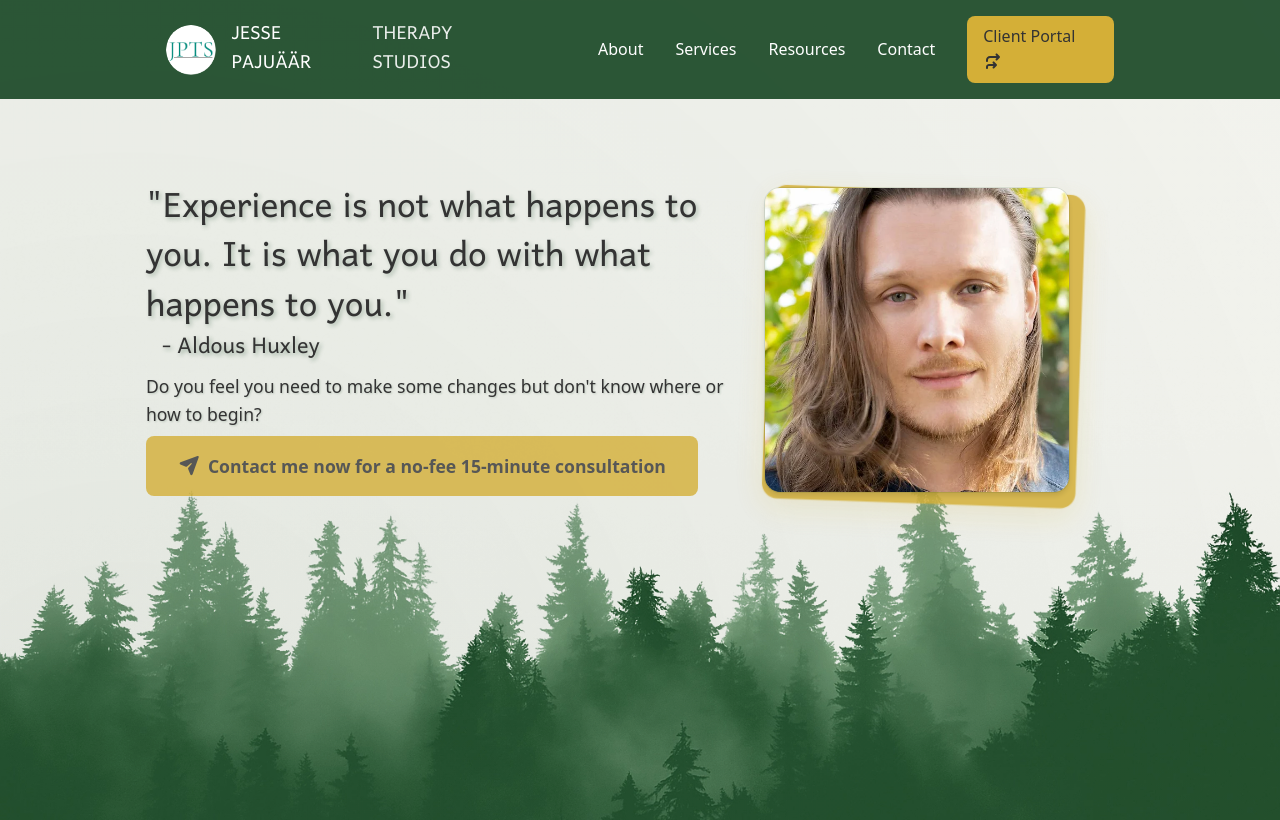
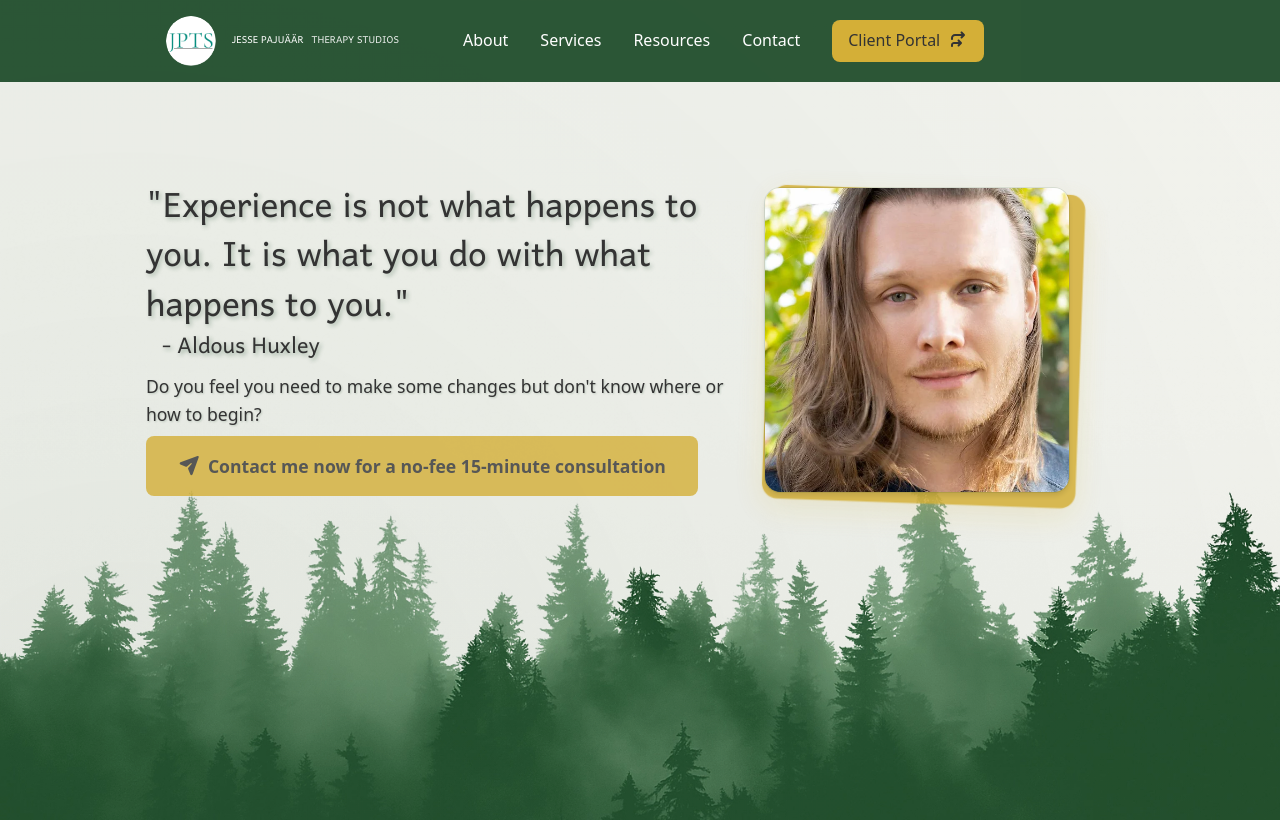
Before and after one commit to danispinxo/jesse-site, a Next.js app: page / in a window 1280 px wide. Shown: the top 820 px of the page. Built offline with nearby package versions, Linux system fonts and the light colour scheme; a web font is replaced by a local one.

Commit message:
Adjust font sizes for better readability and update layout styles to remove padding and gaps in various sections

```diff
--- a/src/app/styles/styles.scss
+++ b/src/app/styles/styles.scss
@@ -510,7 +510,7 @@ body {
       line-height: 1.2;
 
       .name {
-        font-size: 1.2rem;
+        font-size: 1.1rem;
         display: block;
         transition: color $transition-normal;
       }
@@ -544,6 +544,13 @@ body {
         .name,
         .studio {
           display: block;
+        }
+      }
+
+      @media (width <=3955px) {
+        .name,
+        .studio {
+          font-size: 0.8rem;
         }
       }
     }
@@ -1041,7 +1048,8 @@ body {
       flex-direction: column;
       align-items: center;
       text-align: center;
-      padding: $spacing-sm 0;
+      padding: 0;
+      gap: 0;
     }
 
     h2 {
@@ -1054,6 +1062,7 @@ body {
       grid-template-columns: 1fr;
       width: 80%;
       margin: 0 auto;
+      gap: 0;
     }
 
     .approach-list-icon {
@@ -1063,6 +1072,10 @@ body {
 
     .approach-list-title {
       margin-bottom: $spacing-xs;
+    }
+
+    .approach-list-desc {
+      margin-bottom: 0;
     }
   }
 
```
